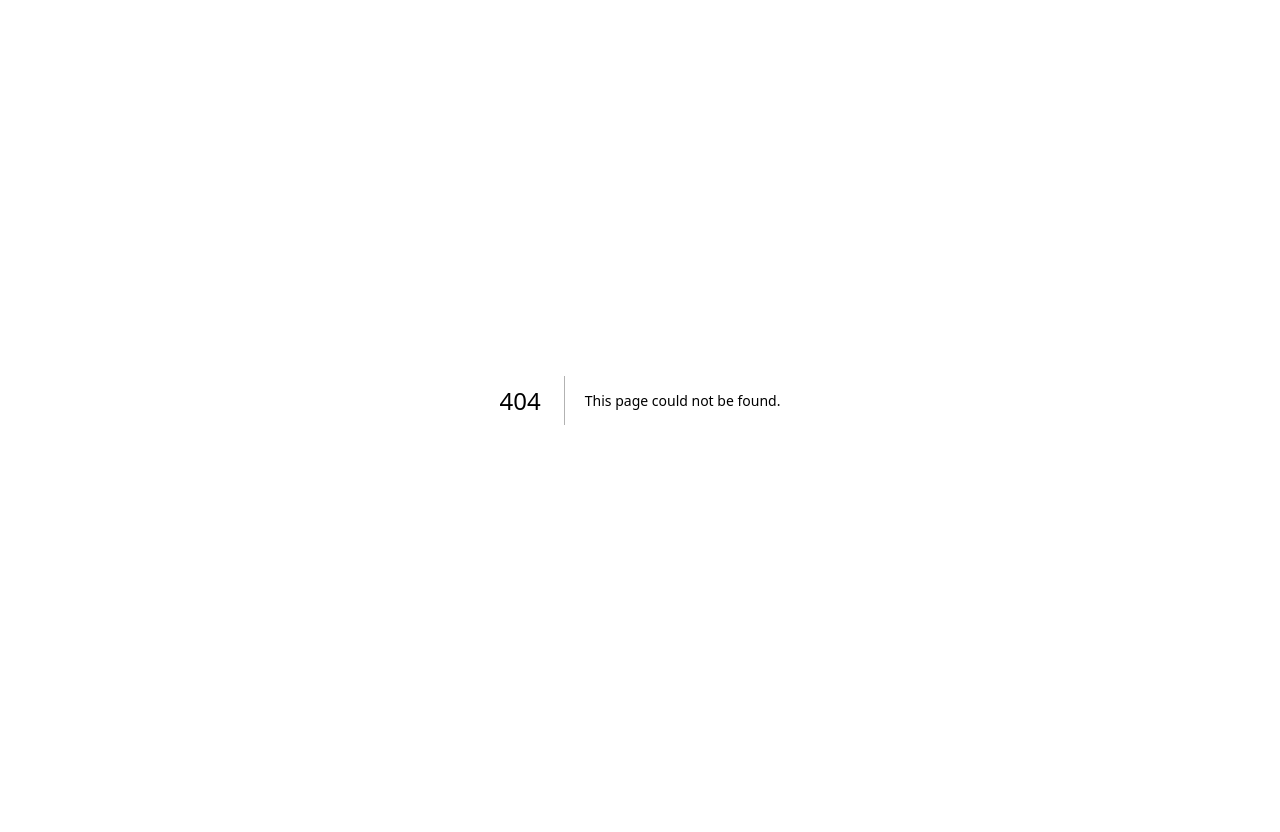
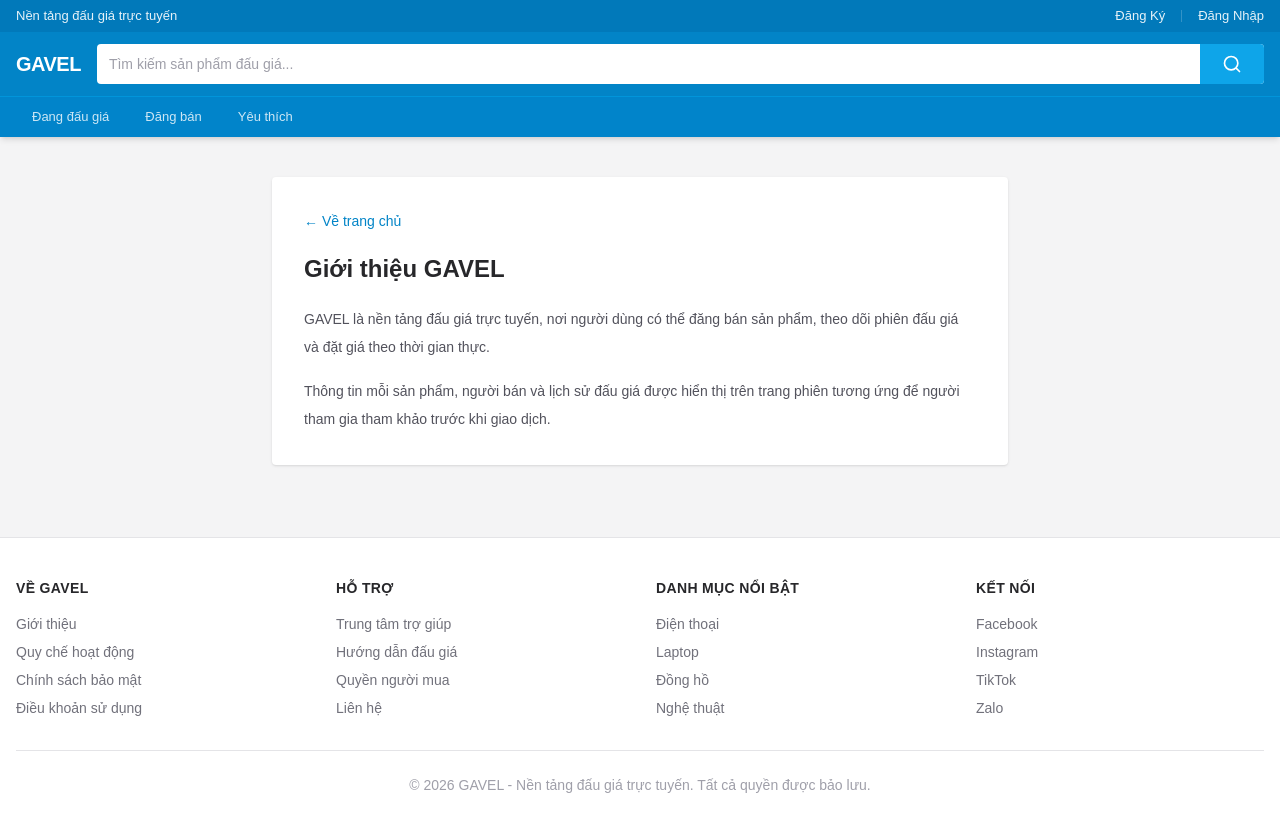
Before and after one commit to trung123jjj/GAVEL, a Next.js app in the folder gavel-fe/: page /info/about in a window 1280 px wide. Before the commit this address had no page. Shown: the top 832 px of the page. Before the commit the page ends 800 px from the top, so only its background shows below. Built offline with nearby package versions, Linux system fonts and the light colour scheme; no server answers.

Commit message:
Add footer information links

```diff
--- /dev/null
+++ b/gavel-fe/app/info/[slug]/page.tsx
@@ -0,0 +1,95 @@
+import Link from "next/link";
+import { notFound } from "next/navigation";
+import Footer from "@/components/footer";
+import Header from "@/components/header";
+
+const pages: Record<string, { title: string; paragraphs: string[] }> = {
+  about: {
+    title: "Giới thiệu GAVEL",
+    paragraphs: [
+      "GAVEL là nền tảng đấu giá trực tuyến, nơi người dùng có thể đăng bán sản phẩm, theo dõi phiên đấu giá và đặt giá theo thời gian thực.",
+      "Thông tin mỗi sản phẩm, người bán và lịch sử đấu giá được hiển thị trên trang phiên tương ứng để người tham gia tham khảo trước khi giao dịch.",
+    ],
+  },
+  "marketplace-rules": {
+    title: "Quy chế hoạt động",
+    paragraphs: [
+      "Người bán chịu trách nhiệm cung cấp thông tin và hình ảnh trung thực về sản phẩm, cũng như thực hiện giao dịch với người thắng phiên.",
+      "Người tham gia cần xem kỹ mô tả, thời gian và bước giá. Giá đặt phải cao hơn giá hiện tại ít nhất một bước giá; giá đã đặt không thể rút lại qua giao diện.",
+      "Không đăng sản phẩm hoặc nội dung vi phạm pháp luật. GAVEL có thể hạn chế tài khoản vi phạm theo quy định của nền tảng.",
+    ],
+  },
+  privacy: {
+    title: "Chính sách bảo mật",
+    paragraphs: [
+      "GAVEL sử dụng thông tin tài khoản để cung cấp chức năng đăng nhập, đấu giá, thông báo và liên lạc giữa người dùng.",
+      "Thông tin xác thực được xử lý qua phiên cookie bảo mật; mật khẩu được lưu dưới dạng băm. Không chia sẻ mật khẩu hoặc liên kết xác minh/đặt lại mật khẩu cho người khác.",
+      "Người dùng có trách nhiệm bảo vệ thiết bị và thông tin đăng nhập của mình. Chính sách này sẽ được cập nhật khi các phương thức xử lý dữ liệu thay đổi.",
+    ],
+  },
+  terms: {
+    title: "Điều khoản sử dụng",
+    paragraphs: [
+      "Khi sử dụng GAVEL, bạn đồng ý cung cấp thông tin chính xác, bảo vệ tài khoản và tuân thủ quy chế hoạt động của nền tảng.",
+      "Bạn chịu trách nhiệm với nội dung đăng bán, giá đã đặt và các thỏa thuận giao dịch của mình. Hãy trao đổi rõ ràng với bên còn lại trước khi thanh toán hoặc giao nhận.",
+      "GAVEL có thể tạm khóa tài khoản khi cần thiết để bảo vệ người dùng hoặc xử lý vi phạm.",
+    ],
+  },
+  help: {
+    title: "Trung tâm trợ giúp",
+    paragraphs: [
+      "Để tham gia, hãy mở một phiên đấu giá, kiểm tra mô tả và thời gian, sau đó nhập giá hợp lệ để đặt giá.",
+      "Bạn có thể theo dõi sản phẩm để tìm lại phiên đấu giá. Khi đã đăng nhập, danh sách theo dõi được đồng bộ với tài khoản.",
+      "Với câu hỏi về một sản phẩm cụ thể, dùng chức năng chat trên trang sản phẩm để liên hệ người bán.",
+    ],
+  },
+  "bidding-guide": {
+    title: "Hướng dẫn đấu giá",
+    paragraphs: [
+      "Mở trang sản phẩm để xem giá hiện tại, bước giá tối thiểu, thời gian còn lại và lịch sử đặt giá.",
+      "Nhập mức giá ít nhất bằng giá hiện tại cộng bước giá tối thiểu rồi xác nhận đặt giá. Hãy kiểm tra kỹ số tiền trước khi gửi.",
+      "Phiên kết thúc theo thời gian hiển thị. Người đặt giá cao nhất khi phiên kết thúc là người thắng.",
+    ],
+  },
+  "buyer-rights": {
+    title: "Quyền người mua",
+    paragraphs: [
+      "Người mua có thể xem thông tin phiên, giá hiện tại và lịch sử đặt giá trước khi quyết định tham gia.",
+      "Hãy sử dụng chat để hỏi người bán về tình trạng, nguồn gốc, phí vận chuyển và cách giao nhận trước khi thanh toán.",
+      "Nếu giao dịch hoàn tất, người mua đủ điều kiện có thể gửi đánh giá trên hồ sơ người bán.",
+    ],
+  },
+  contact: {
+    title: "Liên hệ",
+    paragraphs: [
+      "Để hỏi về sản phẩm hoặc giao dịch, hãy mở trang phiên đấu giá và sử dụng chức năng chat để liên hệ người bán.",
+      "Kênh liên hệ trực tiếp với đội ngũ GAVEL chưa được cấu hình. Thông tin chính thức sẽ được bổ sung khi có địa chỉ hỗ trợ.",
+    ],
+  },
+};
+
+export function generateStaticParams() {
+  return Object.keys(pages).map((slug) => ({ slug }));
+}
+
+export default async function InformationPage({ params }: { params: Promise<{ slug: string }> }) {
+  const { slug } = await params;
+  const page = pages[slug];
+  if (!page) notFound();
+
+  return (
+    <div className="flex min-h-screen flex-col bg-zinc-100 dark:bg-zinc-950">
+      <Header />
+      <main className="mx-auto w-full max-w-3xl flex-1 px-4 py-10">
+        <article className="rounded-sm bg-white p-6 shadow-sm dark:bg-zinc-900 sm:p-8">
+          <Link href="/" className="text-sm text-primary hover:underline">← Về trang chủ</Link>
+          <h1 className="mt-5 text-2xl font-bold text-zinc-800 dark:text-zinc-100">{page.title}</h1>
+          <div className="mt-5 space-y-4 text-sm leading-7 text-zinc-600 dark:text-zinc-300">
+            {page.paragraphs.map((paragraph) => <p key={paragraph}>{paragraph}</p>)}
+          </div>
+        </article>
+      </main>
+      <Footer />
+    </div>
+  );
+}
--- a/gavel-fe/components/footer.tsx
+++ b/gavel-fe/components/footer.tsx
@@ -1,3 +1,36 @@
+import Link from "next/link";
+
+const infoLinks = [
+  { label: "Giới thiệu", href: "/info/about" },
+  { label: "Quy chế hoạt động", href: "/info/marketplace-rules" },
+  { label: "Chính sách bảo mật", href: "/info/privacy" },
+  { label: "Điều khoản sử dụng", href: "/info/terms" },
+];
+
+const supportLinks = [
+  { label: "Trung tâm trợ giúp", href: "/info/help" },
+  { label: "Hướng dẫn đấu giá", href: "/info/bidding-guide" },
+  { label: "Quyền người mua", href: "/info/buyer-rights" },
+  { label: "Liên hệ", href: "/info/contact" },
+];
+
+const categoryLinks = ["Điện thoại", "Laptop", "Đồng hồ", "Nghệ thuật"];
+const socialNames = ["Facebook", "Instagram", "TikTok", "Zalo"];
+
+function LinkList({ links }: { links: { label: string; href: string }[] }) {
+  return (
+    <ul className="space-y-2 text-sm text-zinc-500 dark:text-zinc-400">
+      {links.map((link) => (
+        <li key={link.href}>
+          <Link href={link.href} className="transition-colors hover:text-primary hover:underline">
+            {link.label}
+          </Link>
+        </li>
+      ))}
+    </ul>
+  );
+}
+
 export default function Footer() {
   return (
     <footer className="mt-8 border-t border-zinc-200 bg-white dark:border-zinc-800 dark:bg-zinc-900">
@@ -7,33 +40,29 @@
             <h4 className="mb-4 text-sm font-semibold uppercase tracking-wide text-zinc-800 dark:text-zinc-200">
               Về GAVEL
             </h4>
-            <ul className="space-y-2 text-sm text-zinc-500 dark:text-zinc-400">
-              <li>Giới thiệu</li>
-              <li>Quy chế hoạt động</li>
-              <li>Chính sách bảo mật</li>
-              <li>Điều khoản sử dụng</li>
-            </ul>
+            <LinkList links={infoLinks} />
           </div>
           <div>
             <h4 className="mb-4 text-sm font-semibold uppercase tracking-wide text-zinc-800 dark:text-zinc-200">
               Hỗ trợ
             </h4>
-            <ul className="space-y-2 text-sm text-zinc-500 dark:text-zinc-400">
-              <li>Trung tâm trợ giúp</li>
-              <li>Hướng dẫn đấu giá</li>
-              <li>Quyền người mua</li>
-              <li>Liên hệ</li>
-            </ul>
+            <LinkList links={supportLinks} />
           </div>
           <div>
             <h4 className="mb-4 text-sm font-semibold uppercase tracking-wide text-zinc-800 dark:text-zinc-200">
               Danh mục nổi bật
             </h4>
             <ul className="space-y-2 text-sm text-zinc-500 dark:text-zinc-400">
-              <li>Điện thoại</li>
-              <li>Laptop</li>
-              <li>Đồng hồ</li>
-              <li>Nghệ thuật</li>
+              {categoryLinks.map((category) => (
+                <li key={category}>
+                  <Link
+                    href={`/?q=${encodeURIComponent(category)}`}
+                    className="transition-colors hover:text-primary hover:underline"
+                  >
+                    {category}
+                  </Link>
+                </li>
+              ))}
             </ul>
           </div>
           <div>
@@ -41,10 +70,7 @@
               Kết nối
             </h4>
             <ul className="space-y-2 text-sm text-zinc-500 dark:text-zinc-400">
-              <li>Facebook</li>
-              <li>Instagram</li>
-              <li>TikTok</li>
-              <li>Zalo</li>
+              {socialNames.map((name) => <li key={name}>{name}</li>)}
             </ul>
           </div>
         </div>
```
Also changed, not shown: 1 other file (tests, documents, lock files or other folders).
